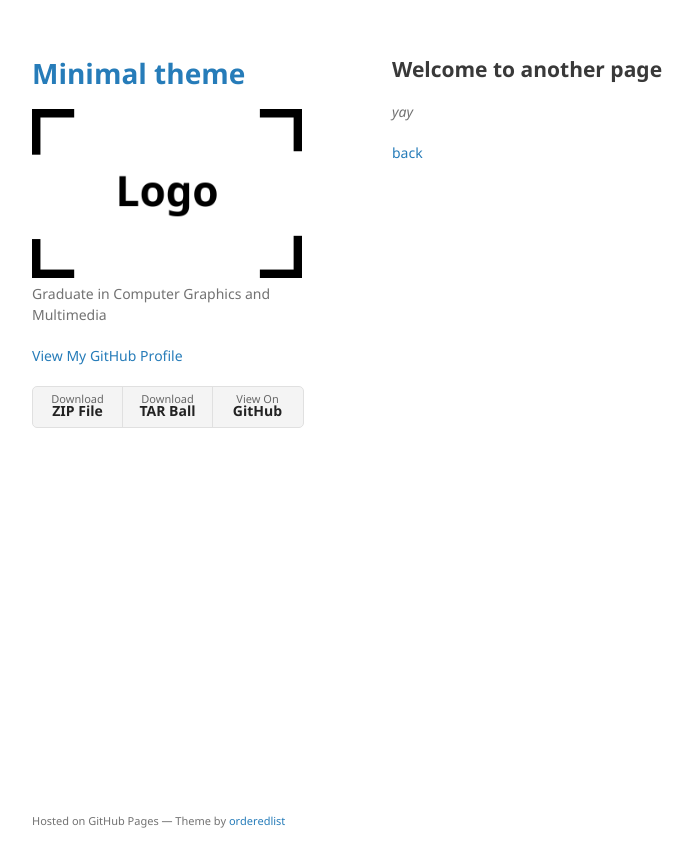
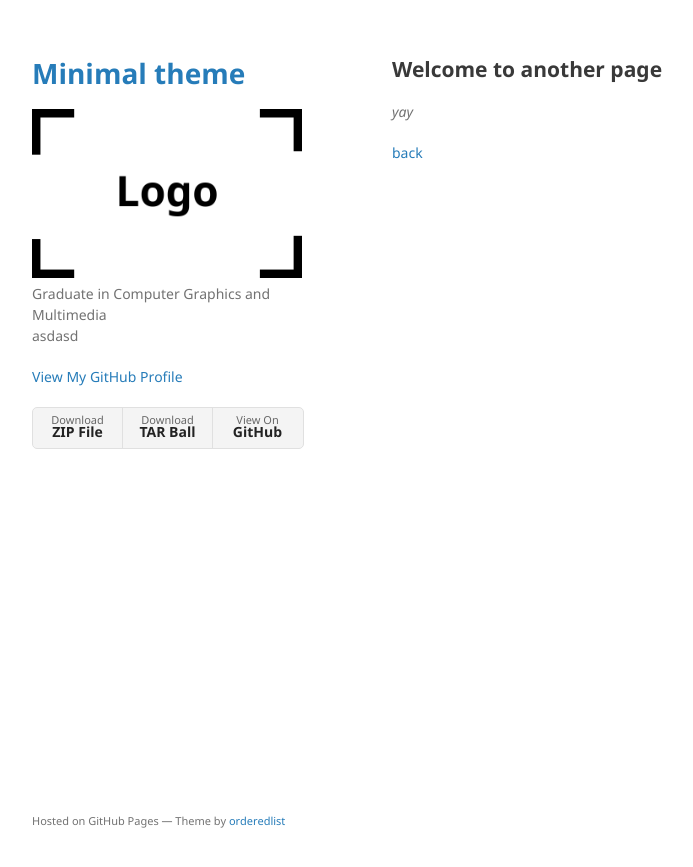
Before and after one commit to LopesJos/Lopesjos.github.io, a Jekyll site: the page built from another-page.md, in a window 1280 px wide. Shown: the top 867 px of the page, without its empty margins (178-871 px from the left). Built offline with Jekyll 4.4.1, drawn with Linux system fonts in a browser that asks for light colours; our own code applies the rules of GitHub Pages for plain Markdown files.

Commit message:
Update _config.yml

```diff
--- a/_config.yml
+++ b/_config.yml
@@ -1,6 +1,6 @@
 title: Minimal theme
 logo: /assets/img/logo.png
-description: Graduate in Computer Graphics and Multimedia <br>
+description: Graduate in Computer Graphics and Multimedia <br> asdasd
 show_downloads: true
 google_analytics:
 theme: jekyll-theme-minimal
```
